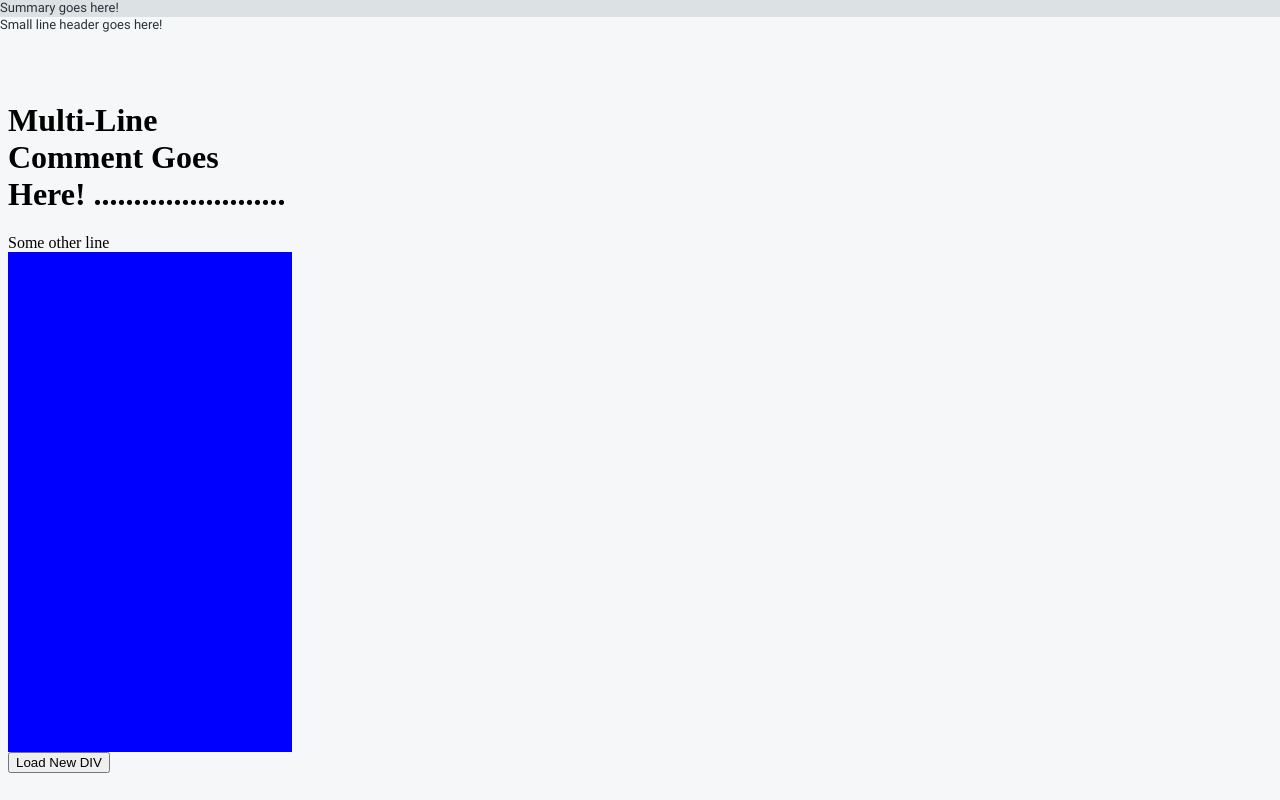
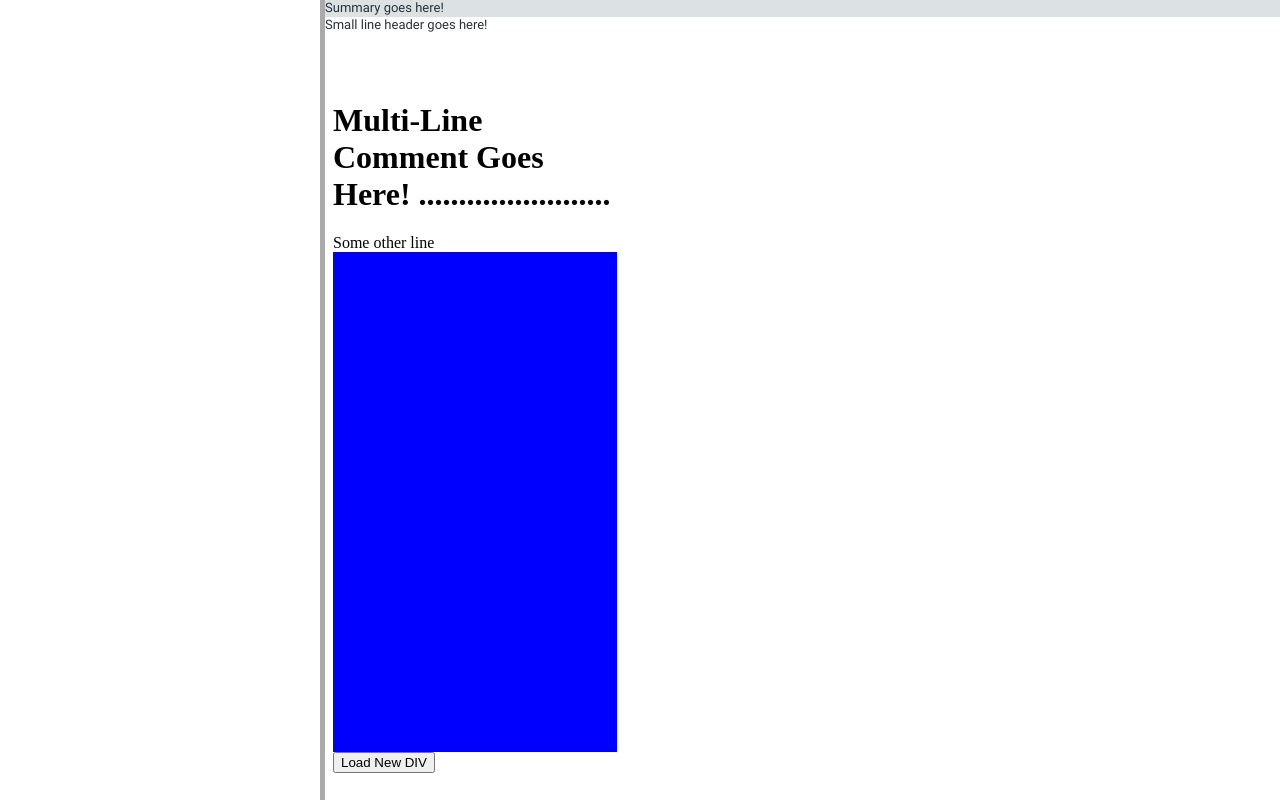
Before and after one commit to ayithe/test, a plain HTML site: page MockContainer.html in a window 1280 px wide. Drawn offline with Linux system fonts and the light colour scheme.

Commit message:
Update MockContainer.html

```diff
--- a/MockContainer.html
+++ b/MockContainer.html
@@ -3,7 +3,19 @@
 <link href="uitoolkit.min.css" rel="stylesheet" media="screen"></link>
 <link href="task.min.css" rel="stylesheet" media="screen"></link>
 </head>
-<body>
+<body class="preload">
+	<div class="full-vertical">
+		<div class="appcontent full-vertical sb-site-container">
+				<div class="full-vertical">
+					<div class="etask-content-bannered">
+						<div class="full-vertical">
+							<div class="full-vertical vertical">
+								<div class="full-vertical flex-row-container task-list-details-selected">
+									<div class="full-vertical flex-1 task-list-details">
+										<div class="task-list-details-vertical split-pane fixed-left" style="min-width: 645px">
+											<div class="split-pane-component" style="width:320px;"></div>
+												<div class="split-pane-divider" style="left:320px; width:5px;"></div>
+													<div class="split-pane-component" style="left:320px; margin-left:5px;">
 														<div class="full-vertical">
 															<div class="flex-column-container full-vertical">
 
@@ -23,7 +35,17 @@
 																			</iframe>
 																		<div>
 																	<div>
+																</div>
 														<div>
+													</div> <!-- full-vertical -->
+												</div>
+									</div> <!-- min-width: 645px -->
+								</div>
+							</div>
+						</div>
+					</div>
+				</div>
+			</div>
 		</div>
 	</div>
 </html>
```
Lines whose indentation alone changed are shown as unchanged.
